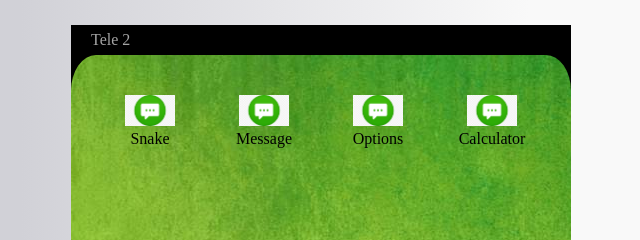
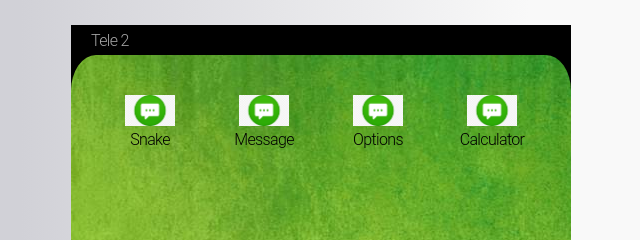
Before and after one commit to AlexKar0706/Project, a plain HTML site: page Tarkvara_Projekt/index.html in a window 1280 px wide. Both pictures are taken after a click on the button "Start game". Shown: the top 240 px of the page, 319-959 px from the left. Drawn offline with Linux system fonts and the light colour scheme.

Commit message:
Update style.css

```diff
--- a/Tarkvara_Projekt/Styles/style.css
+++ b/Tarkvara_Projekt/Styles/style.css
@@ -19,6 +19,9 @@ body {
 
 p {
     text-align: center;
+    font-family: 'Roboto', sans-serif;
+    letter-spacing: -0.04em;
+    font-weight: 300;
 }
 
 h2 {
```
